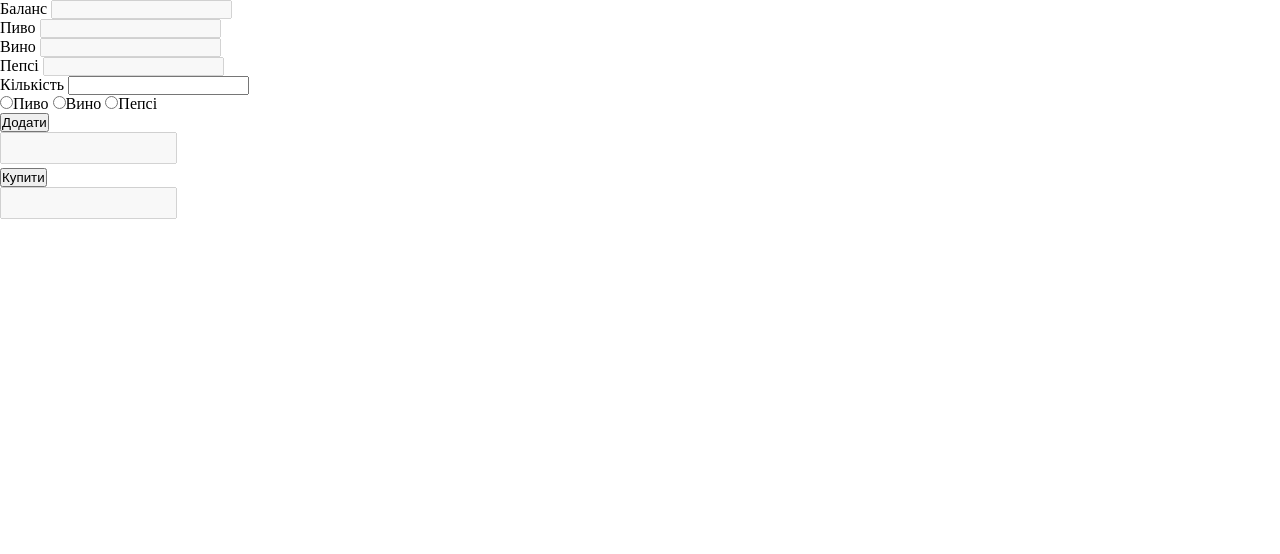
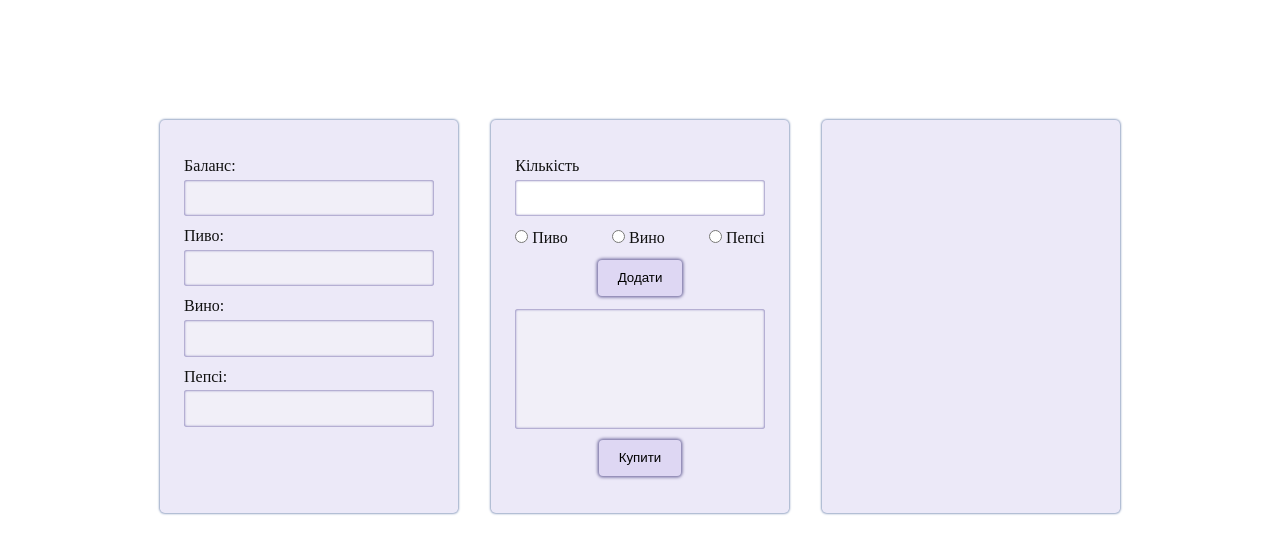
Before and after one commit to andriy1399/shopsModule, a plain HTML site: page index.html in a window 1280 px wide. Drawn offline with Linux system fonts and the light colour scheme.

Commit message:
add styles

```diff
--- a/css/style.css
+++ b/css/style.css
@@ -4,6 +4,133 @@
     box-sizing: border-box;
     margin: 0;
     padding: 0;
-    /* border: 0; */
+    border: 0;
     resize: none;
 }
+
+body {
+    color: rgb(17, 17, 17);
+    font-size: 1rem;
+}
+
+input[type='text'],
+input[type='number'],
+textarea {
+    padding: .8em;
+    outline: none;
+    background-color: rgb(241, 239, 248);
+    box-shadow: inset 0 0 2px 1px rgb(159, 153, 199);
+    border-radius: 0.2em;
+    width: 100%;
+}
+
+
+
+.wrapper {
+    max-width: 75%;
+    margin: 0 auto;
+}
+
+.row {
+    display: flex;
+    justify-content: space-between;
+    align-items: stretch;
+    margin-top: 15vh;
+}
+
+.col {
+    width: 31%;
+    background-color: rgb(236, 233, 248);
+    border-radius: .3em;
+    box-shadow: 0 0 2px 1px rgb(153, 168, 199);
+    padding: 2.3em 1.5em;
+}
+
+.stock {}
+
+.stock__container div+div {
+    margin-top: .7em;
+}
+
+.block {
+    display: flex;
+    flex-direction: column;
+
+}
+
+.block label {
+    margin-bottom: 0.3em;
+}
+
+
+.custom {}
+
+.custom__order-block div {
+    margin-bottom: .8em;
+}
+
+.custom__order-block div>div {
+    margin-bottom: 0;
+}
+
+.custom__choose-container {
+    display: flex;
+    justify-content: space-between;
+}
+
+
+.custom__count-block {}
+
+input[type='number'] {
+    background-color: #ffffff;
+}
+
+input[type='radio'] {
+    cursor: pointer;
+}
+
+.custom__choose-container>div>label {
+    cursor: pointer;
+}
+
+
+
+.btn {
+    background-color: rgb(222, 215, 243);
+    border-radius: .3em;
+    box-shadow: 0 0 3px 1.5px rgb(123, 117, 165);
+    padding: .8em 1.5em;
+    outline: none;
+    margin: 0 auto;
+    display: block;
+    cursor: pointer;
+    transition: all 0.3s ease;
+}
+
+.custom__btn-add {
+    margin-bottom: 1em;
+
+}
+
+.btn:active {
+    box-shadow: inset 0 0 3px 1px rgb(123, 117, 165);
+}
+.btn:hover{
+    background-color: rgb(214, 204, 245);
+}
+.custom__payment-block {}
+
+.custom__pay-block {}
+
+.custom__order {
+    height: 120px;
+    overflow: auto;
+}
+
+.custom__btn-buy {
+    margin-top: 0.5em;
+}
+
+.check {}
+
+.check__value {}
--- a/index.html
+++ b/index.html
@@ -15,19 +15,19 @@
             <div class="col stock">
                 <form action="" class="stock__container">
                     <div class="block">
-                        <label>Баланс</label>
+                        <label>Баланс:</label>
                         <input type="text" class="stock__article" disabled name="bank">
                     </div>
                     <div class="block">
-                        <label>Пиво</label>
+                        <label>Пиво:</label>
                         <input type="text" class="stock__article" disabled name="beer">
                     </div>
                     <div class="block">
-                        <label>Вино</label>
+                        <label>Вино:</label>
                         <input type="text" class="stock__article" disabled name="vine">
                     </div>
                     <div class="block">
-                        <label>Пепсі</label>
+                        <label>Пепсі:</label>
                         <input type="text" class="stock__article" disabled name="pepsi">
                     </div>
                 </form>
@@ -39,13 +39,19 @@
                             <label for="count">Кількість</label>
                             <input type="number" name="count" id="count" class="custom__count">
                         </div>
-                        <div>
-                            <input type="radio" name="choose_article" id="beer" value="beer"><label
-                                for="beer">Пиво</label>
-                            <input type="radio" name="choose_article" id="vine" value="vine"><label
-                                for="vine">Вино</label>
-                            <input type="radio" name="choose_article" id="pepsi" value="pepsi"><label
-                                for="pepsi">Пепсі</label>
+                        <div class="custom__choose-container">
+                            <div>
+                                <input type="radio" name="choose_article" id="beer" value="beer">
+                                <label for="beer">Пиво</label>
+                            </div>
+                            <div>
+                                <input type="radio" name="choose_article" id="vine" value="vine">
+                                <label for="vine">Вино</label>
+                            </div>
+                            <div>
+                                <input type="radio" name="choose_article" id="pepsi" value="pepsi">
+                                <label for="pepsi">Пепсі</label>
+                            </div>
                         </div>
                         <input type="button" value="Додати" class="custom__btn-add btn">
                     </form>
@@ -61,7 +67,7 @@
             </div>
             <div class="col">
                 <div class="check">
-                    <textarea name="" id="" class="check__value" disabled></textarea>
+
                 </div>
             </div>
         </div>
@@ -69,6 +75,7 @@
 
 
 
+    <script src="js/shop.js" type="module"></script>
     <script src="js/script.js" type="module"></script>
 </body>
 
```
Also changed, not shown: js/shop.js (added).
